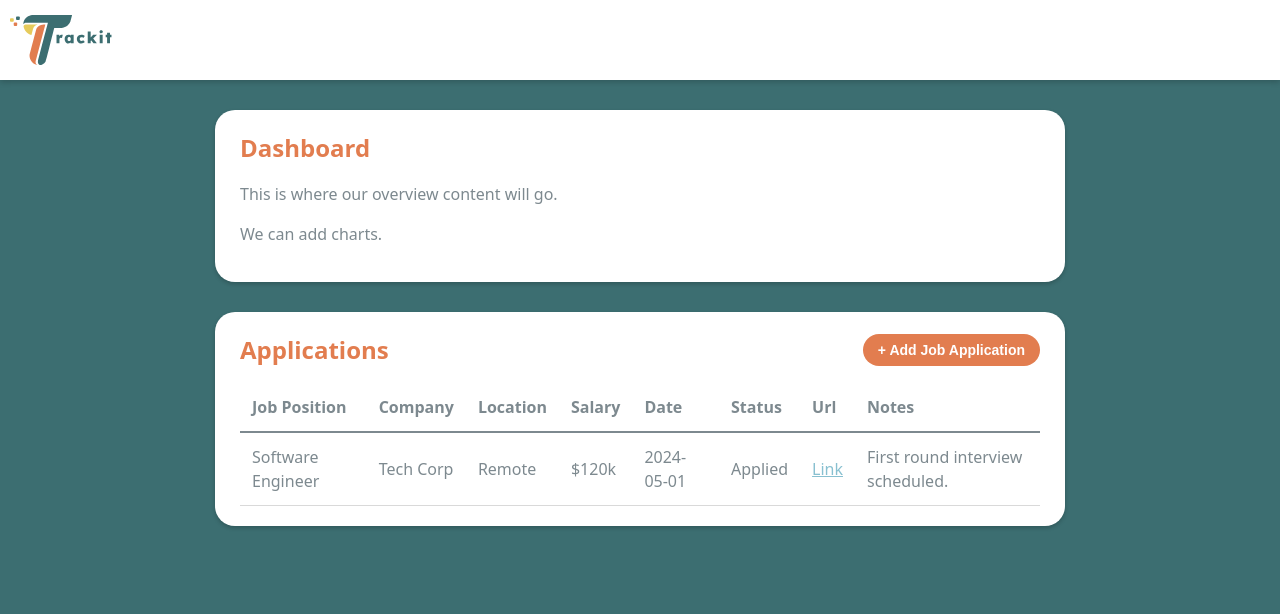
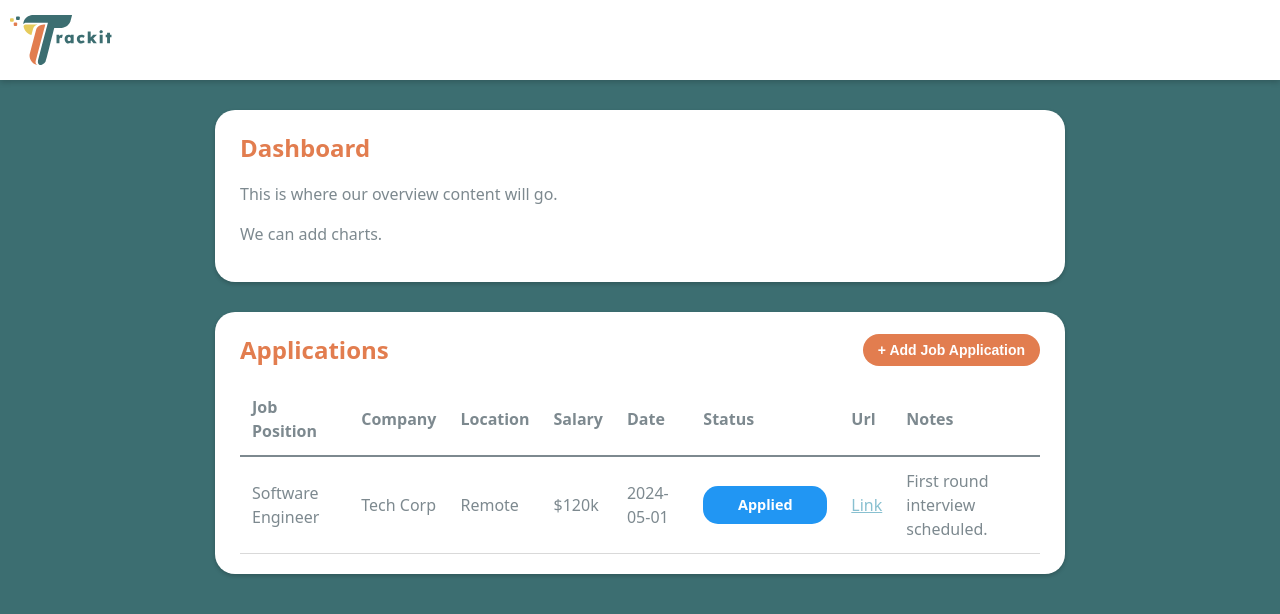
Before and after one commit to Iliyabel/Trackit, a React (Vite) app in the folder client/: page /dashboard in a window 1280 px wide. Shown: the top 614 px of the page. Built offline with nearby package versions, Linux system fonts and the light colour scheme.

Commit message:
Added status color tags.

```diff
--- a/client/src/App.css
+++ b/client/src/App.css
@@ -1,9 +1,3 @@
-/* *,
-*::before,
-*::after {
-  box-sizing: border-box;
-} */
-
 #root {
     margin: 0;
     padding: 0;
@@ -176,6 +170,7 @@ div .RightSide {
 }
 
 
+
 /* Dashboard Section Component */
 .dashboard-section {
     background-color: #FFF;
@@ -229,8 +224,7 @@ table {
     border-collapse: collapse;
 }
 
-th,
-td {
+th, td {
     padding: 12px;
     text-align: left;
     border-bottom: 1.5px solid #D9D9D9;
@@ -239,6 +233,45 @@ td {
 
 th {
     border-bottom: 2px solid #7D898F;
+    cursor: pointer;
+    position: relative;
+    user-select: none;
+}
+
+.status-cell {
+    padding: 8px 12px;
+    border-radius: 15px;
+    text-align: center;
+    font-weight: bold;
+    color: #fff;
+    font-size: 0.9em;
+    min-width: 100px;
+    display: inline-block;
+}
+
+.status-applied {
+    background-color: #2196F3;
+    color: white;
+}
+
+.status-interviewing {
+    background-color: #FFC107;
+    color: #333;
+}
+
+.status-accepted {
+    background-color: #9C27B0;
+    color: white;
+}
+
+.status-offer-received {
+    background-color: #4CAF50;
+    color: white;
+}
+
+.status-rejected {
+    background-color: #F44336;
+    color: white;
 }
 
 
--- a/client/src/components/ApplicationForm.jsx
+++ b/client/src/components/ApplicationForm.jsx
@@ -58,7 +58,7 @@ function ApplicationForm({ onSubmit, onCancel, initialData = {} }) {
                         <select id="status" name="status" value={formData.status} onChange={handleChange}>
                             <option value="Applied">Applied</option>
                             <option value="Interviewing">Interviewing</option>
-                            <option value="Offer Received">Offer Received</option>
+                            <option value="Offer-Received">Offer Received</option>
                             <option value="Rejected">Rejected</option>
                             <option value="Accepted">Accepted</option>
                         </select>
--- a/client/src/pages/DashboardPage.jsx
+++ b/client/src/pages/DashboardPage.jsx
@@ -27,7 +27,6 @@ function DashboardPage() {
         setApplications(prevApplications => [...prevApplications, newApplication]);
         handleCloseModal(); // Close modal after saving
     };
-
 
     return (
         <div className="dashboard-page">
@@ -64,7 +63,11 @@ function DashboardPage() {
                                     <td>{app.location || 'N/A'}</td>
                                     <td>{app.salary || 'N/A'}</td>
                                     <td>{app.date || 'N/A'}</td>
-                                    <td>{app.status || 'N/A'}</td>
+                                    <td>
+                                        <span className={`status-cell status-${app.status.toLowerCase().replace(/\s+/g, '-')}`}>
+                                            {app.status || 'N/A'}
+                                        </span>
+                                    </td>
                                     <td>{app.url ? <a href={app.url} target="_blank" rel="noopener noreferrer" style={{color: '#88C0D0'}}>Link</a> : 'N/A'}</td>
                                     <td>{app.notes || 'N/A'}</td>
                                 </tr>
```
